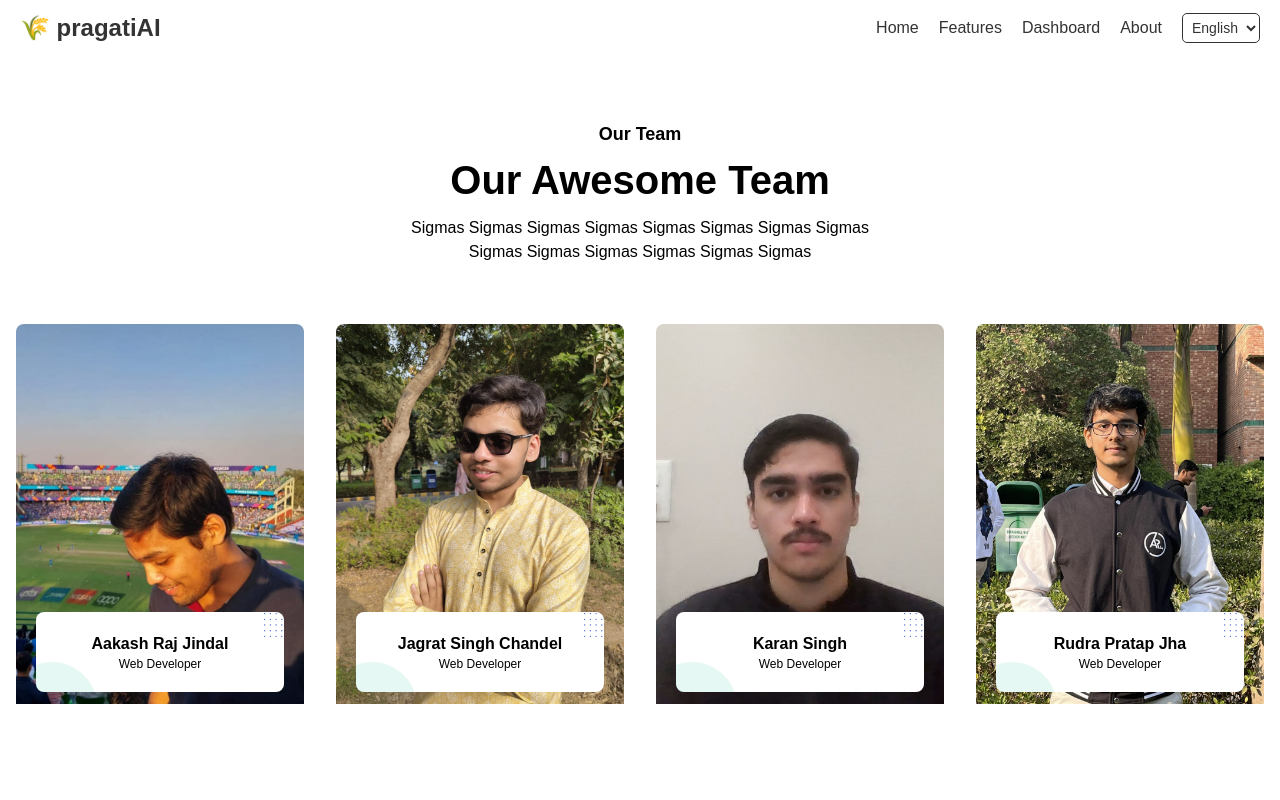
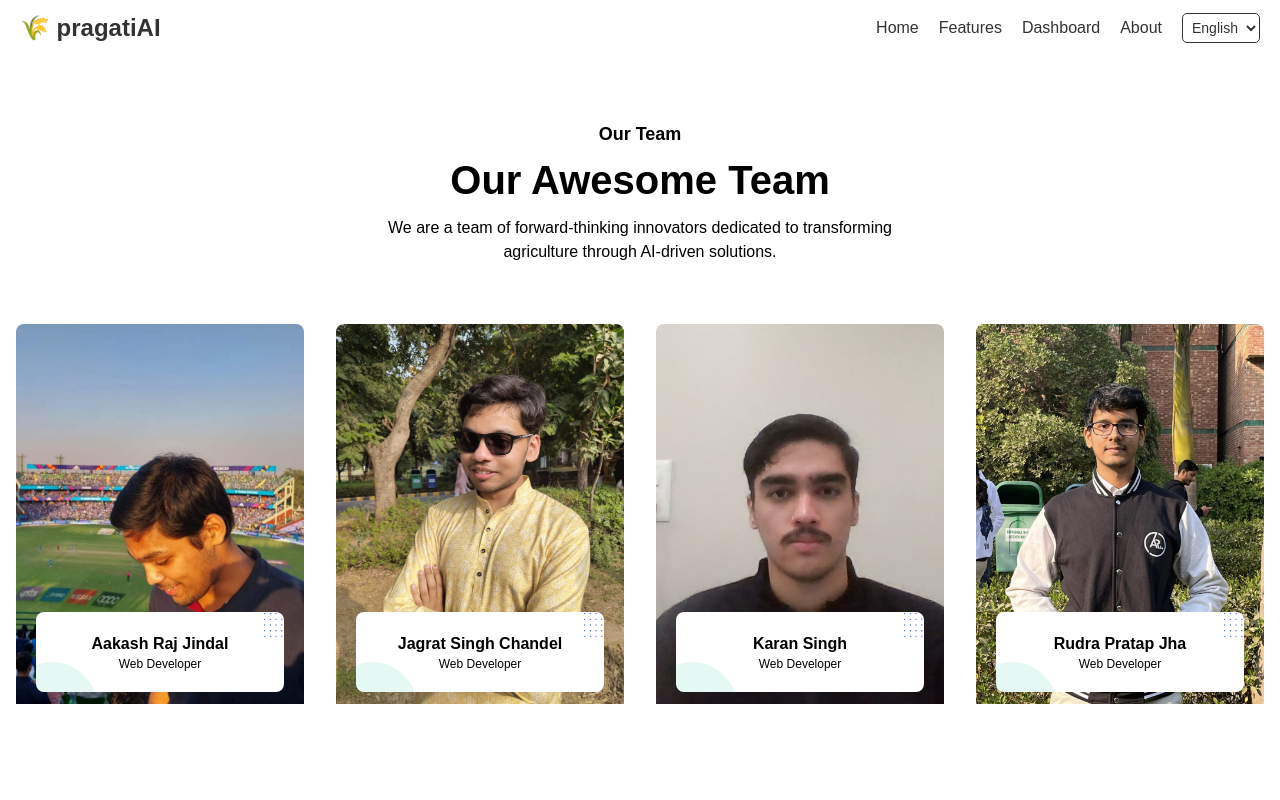
Before and after one commit to jagrat04/Pragati_AI, a Next.js app in the folder testing/: page /about in a window 1280 px wide. Shown: the top 800 px of the page. Built offline with nearby package versions, Linux system fonts and the light colour scheme.

Commit message:
Sigmas Fix & Video change

```diff
--- a/testing/src/app/page.js
+++ b/testing/src/app/page.js
@@ -28,7 +28,7 @@ export default function Home() {
           playsInline
           className="absolute inset-0 w-full h-full object-cover"
         >
-          <source src="/videoplayback.webm" type="video/webm" />
+          <source src="/videoplayback (1).mp4" type="video/mp4" />
           Your browser does not support the video tag.
         </video>
       </div>
--- a/testing/src/locales/en.json
+++ b/testing/src/locales/en.json
@@ -21,5 +21,5 @@
     "dashboard_page":"Smart Agriculture Dashboard",
     "team1":"Our Team",
     "team2":"Our Awesome Team",
-    "team_info":"Sigmas Sigmas Sigmas Sigmas Sigmas Sigmas Sigmas Sigmas Sigmas Sigmas Sigmas Sigmas Sigmas Sigmas"
+    "team_info":"We are a team of forward-thinking innovators dedicated to transforming agriculture through AI-driven solutions."
   }
--- a/testing/src/locales/hi.json
+++ b/testing/src/locales/hi.json
@@ -21,5 +21,5 @@
     "dashboard_page":"स्मार्ट कृषि डैशबोर्ड",
     "team1":"हमारी टीम",
     "team2":"हमारी शानदार टीम",
-    "team_info":"सिगमास सिगमास सिगमास सिगमास सिगमास सिगमास सिगमास सिगमास सिगमास सिगमास सिगमास सिगमास सिगमास सिगमास"
+    "team_info":"हम अग्रणी सोच वाले नवप्रवर्तकों की एक टीम हैं जो एआई-संचालित समाधानों के माध्यम से कृषि में बदलाव लाने के लिए समर्पित हैं।"
   }
```
Also changed, not shown: 2 other files (tests, documents, lock files or other folders).
